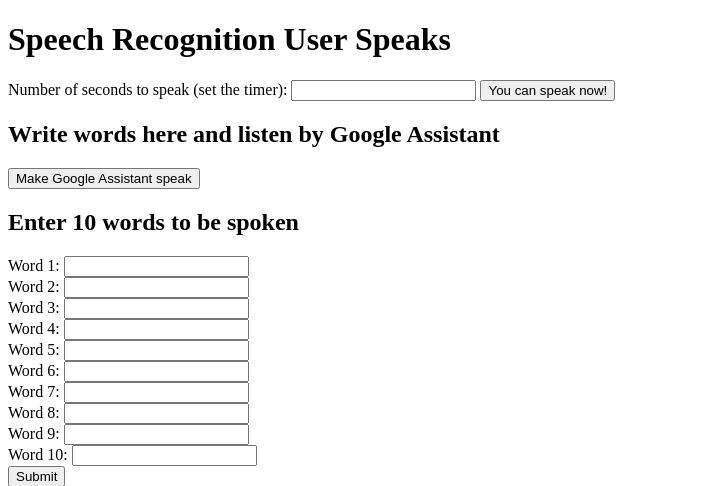
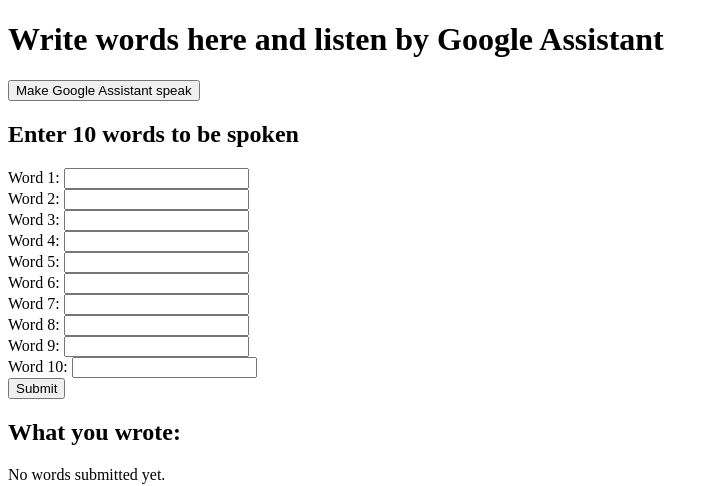
Before and after one commit to Pseudo-iitian/Dyslexia-Model-Flask, a Flask app: page / in a window 1280 px wide. Shown: the top 486 px of the page, without its empty margins (0-719 px from the left). Run offline with Flask 3, Linux system fonts and the light colour scheme.

Commit message:
final touch

```diff
--- a/app.py
+++ b/app.py
@@ -38,27 +38,34 @@
   # session['spoken_words'] = []
   return render_template('index.html', words=[], spoken_text=[])
 
-@app.route('/listen', methods=['POST'])
-def listen():
-  # Get the number of seconds to listen from the request
-  seconds = int(request.form['seconds'])
 
-  # Call the listen_for function
-  text = listen_for(seconds)
 
-  # Return the recognized text as JSON
-  # return jsonify({'text': text})
-  return render_template('listenText.html', listen_text=text)
+# def check_pronounciation(str1 : str , str2: str):
+#     s1 = ipa.convert(str1)
+#     s2 = ipa.convert(str2)
+#     return levenshtein(s1,s2)
+
+# @app.route('/listen', methods=['POST'])
+# def listen():
+#   # Get the number of seconds to listen from the request
+#   seconds = int(request.form['seconds'])
+
+#   # Call the listen_for function
+#   text = listen_for(seconds)
+
+#   # Return the recognized text as JSON
+#   # return jsonify({'text': text})
+#   return render_template('listenText.html', listen_text=text)
 
 # computer will listen here
-def listen_for(seconds: int):
-  with sr.Microphone() as source:
-    r = sr.Recognizer()
-    print("Recognizing...")
-    audio_data = r.record(source, seconds)
-    text = r.recognize_google(audio_data)
-    print(text)
-    return text
+# def listen_for(seconds: int):
+#   with sr.Microphone() as source:
+#     r = sr.Recognizer()
+#     print("Recognizing...")
+#     audio_data = r.record(source, seconds)
+#     text = r.recognize_google(audio_data)
+#     print(text)
+#     return text
 
 # computer will speak alomst 10 words
 # here spoken_words is a global variable now
--- a/templates/index.html
+++ b/templates/index.html
@@ -8,14 +8,14 @@
 </head>
 
 <body>
-  <h1>Speech Recognition User Speaks</h1>
+  <!-- <h1>Speech Recognition User Speaks</h1>
   <form action="/listen" method="post">
     <label for="seconds">Number of seconds to speak (set the timer):</label>
     <input type="number" id="seconds" name="seconds" required>
     <button type="submit">You can speak now!</button>
-  </form>
+  </form> -->
 
-  <h2>Write words here and listen by Google Assistant</h2>
+  <h1>Write words here and listen by Google Assistant</h1>
   <!-- Change the input type to 'button' and add an onclick event -->
   <!-- google assistent will speak here -->
   <form action="/speak" method="post">
```
